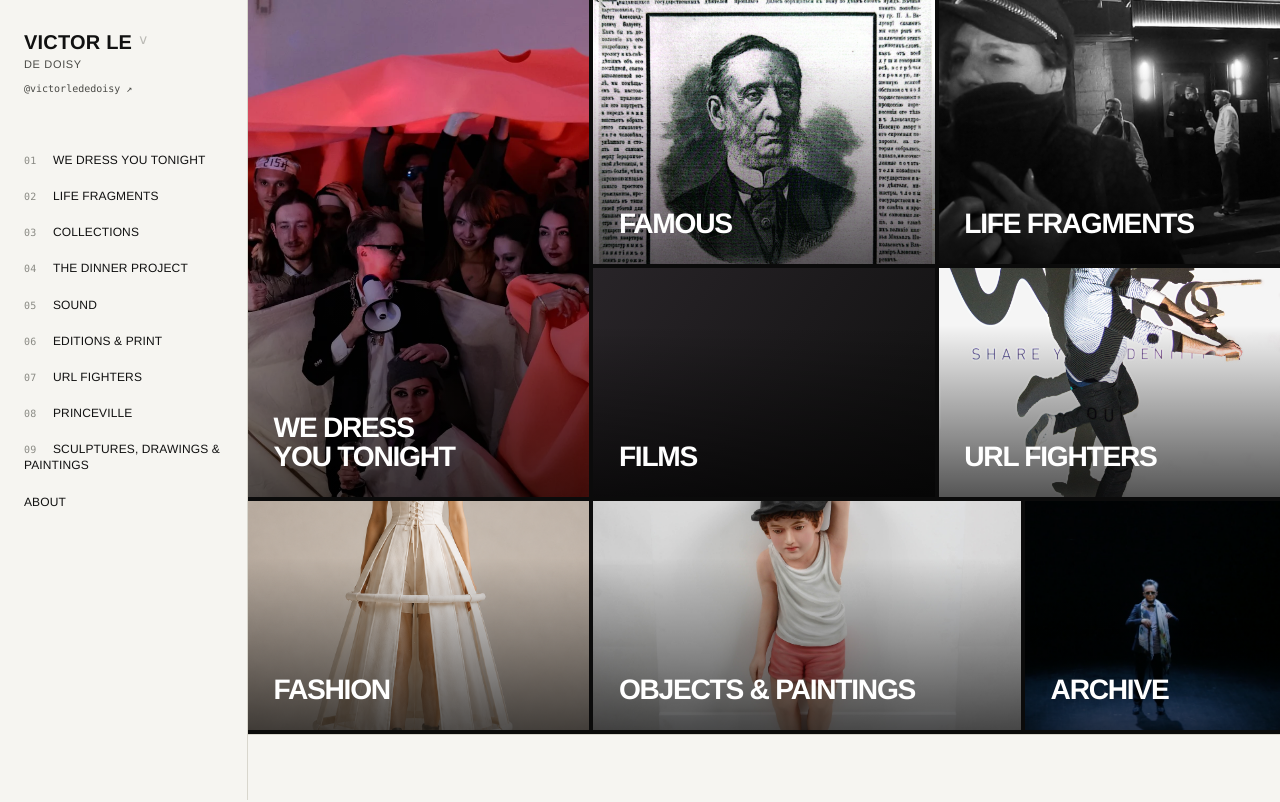
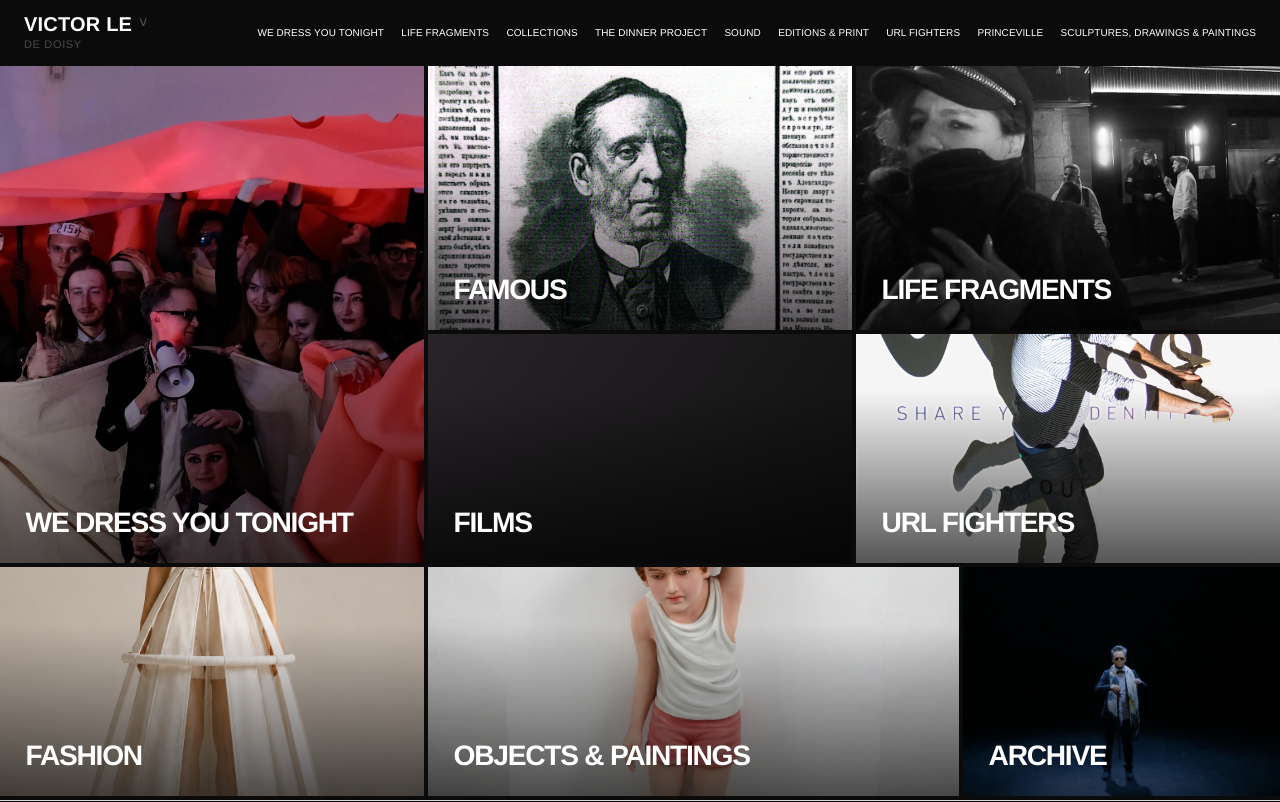
Before and after one commit to victorleparis/victor-le-site, a Next.js app: page / in a window 1280 px wide. Shown: the top 802 px of the page. Built offline with nearby package versions, Linux system fonts and the light colour scheme; no server answers.

Commit message:
Remove homepage sidebar and use dark horizontal gallery header

```diff
--- a/app/globals.css
+++ b/app/globals.css
@@ -336,3 +336,25 @@ section[id] {
 /* WE DRESS YOU TONIGHT — original invitation poster */
 .we-dress__flyer{max-width:660px;margin:32px auto 26px}
 .we-dress__flyer img{display:block;width:100%;height:auto}
+
+/* Approved 2026-11-14 homepage: full-bleed dark gallery, horizontal identity/navigation.
+   Interior project pages retain their existing editorial layout. */
+body:has(main [aria-label="Explore selected projects"]) {background:#0b0b0b;color:#fff}
+@media(min-width:901px){
+body:has(main [aria-label="Explore selected projects"]) main,
+body:has(main [aria-label="Explore selected projects"]) footer{margin-left:0}
+body:has(main [aria-label="Explore selected projects"]) header{position:relative;inset:auto;width:100%;height:66px;min-height:66px;display:flex;flex-direction:row;align-items:center;justify-content:space-between;background:#0b0b0b;color:white;border:0;padding:0 24px}
+body:has(main [aria-label="Explore selected projects"]) header>div:first-child{padding:0}
+body:has(main [aria-label="Explore selected projects"]) header nav{display:flex;flex-direction:row;align-items:center;gap:clamp(8px,1.35vw,24px);padding:0;overflow:visible;min-height:0;flex:0 1 auto}
+body:has(main [aria-label="Explore selected projects"]) header nav a{font-size:clamp(9px,.78vw,13px);white-space:nowrap;padding:0}
+body:has(main [aria-label="Explore selected projects"]) header nav a span:first-child:not(:last-child){display:none}
+body:has(main [aria-label="Explore selected projects"]) header nav a:last-child{display:none}
+body:has(main [aria-label="Explore selected projects"]) header .mono{display:none}
+body:has(main [aria-label="Explore selected projects"]) header a[href*="instagram"]{display:none}
+body:has(main [aria-label="Explore selected projects"]) header>div:first-child>div:first-child{gap:0}
+body:has(main [aria-label="Explore selected projects"]) header>div:first-child>div:first-child>span:last-of-type{display:none}
+}
+@media(max-width:900px){
+body:has(main [aria-label="Explore selected projects"]) header{background:#0b0b0b;color:white;border-bottom:1px solid #292929}
+body:has(main [aria-label="Explore selected projects"]) header nav{background:#0b0b0b;color:white}
+}
```
